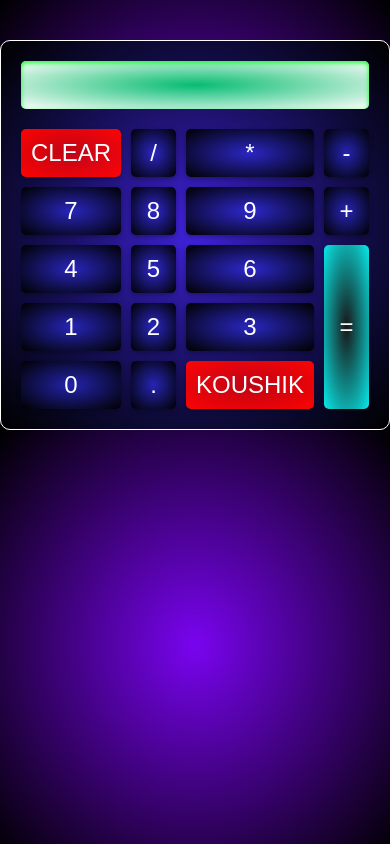
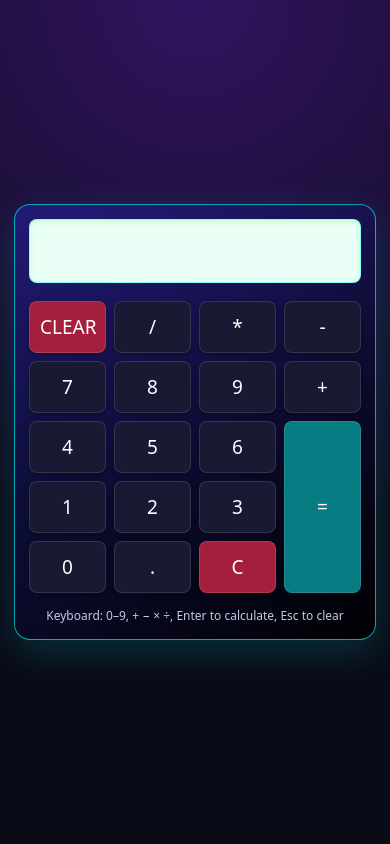
Before and after one commit to koushik4475/calculator, a website: page index.html in a window 390 px wide. Both pictures are taken after a click on the button "CLEAR". Drawn offline with Linux system fonts and the light colour scheme.

Commit message:
feat: add keyboard controls and calculator regression tests (#2)
* test: cover safe calculator expression parsing

* build: add Node.js test script

* feat: support calculator keyboard controls

* fix: improve calculator document semantics and controls

* style: improve responsive calculator accessibility

* fix: keep keyboard controls active from calculator display

* test: cover overflow in arithmetic results

* ci: run calculator regression tests on pull requests

```diff
--- a/index.html
+++ b/index.html
@@ -1,37 +1,48 @@
 <!DOCTYPE html>
 <html lang="en">
 <head>
-    <meta charset="UTF-8">
-    <meta http-equiv="X-UA-Compatible" content="IE=edge">
-    <meta name="viewport" content="width=device-width, initial-scale=1.0">
-    <title>KOUSHIK HY</title>
-    <link rel="stylesheet" href="style.css">
+  <meta charset="UTF-8">
+  <meta name="viewport" content="width=device-width, initial-scale=1.0">
+  <meta name="theme-color" content="#090b16">
+  <meta name="description" content="CyberCalc is a responsive cyberpunk-style calculator for everyday arithmetic.">
+  <title>CyberCalc | Koushik HY</title>
+  <link rel="stylesheet" href="style.css">
 </head>
 <body>
-    <body style="background: repeating-radial-gradient(#7904ef, rgb(0, 0, 0));">
-    <div class="calculator">
-        <input type="text" id="result" readonly>
-        <div class="buttons">
-            <button class="clear">CLEAR</button>
-            <button class="operator">/</button>
-            <button class="operator">*</button>
-            <button class="operator">-</button>
-            <button class="number">7</button>
-            <button class="number">8</button>
-            <button class="number">9</button>
-            <button class="operator">+</button>
-            <button class="number">4</button>
-            <button class="number">5</button>
-            <button class="number">6</button>
-            <button class="equals">=</button>
-            <button class="number">1</button>
-            <button class="number">2</button>
-            <button class="number">3</button>
-            <button class="number">0</button>
-            <button class="decimal">.</button>
-            <button class="clear">KOUSHIK</button>
-        </div>
+  <main class="calculator" aria-label="Calculator">
+    <label class="sr-only" for="result">Calculation display</label>
+    <input
+      type="text"
+      id="result"
+      readonly
+      inputmode="none"
+      autocomplete="off"
+      spellcheck="false"
+      aria-live="polite"
+      aria-label="Calculation display"
+    >
+    <div class="buttons">
+      <button class="clear" type="button" data-action="CLEAR">CLEAR</button>
+      <button class="operator" type="button" aria-label="Divide">/</button>
+      <button class="operator" type="button" aria-label="Multiply">*</button>
+      <button class="operator" type="button" aria-label="Subtract">-</button>
+      <button class="number" type="button">7</button>
+      <button class="number" type="button">8</button>
+      <button class="number" type="button">9</button>
+      <button class="operator" type="button" aria-label="Add">+</button>
+      <button class="number" type="button">4</button>
+      <button class="number" type="button">5</button>
+      <button class="number" type="button">6</button>
+      <button class="equals" type="button">=</button>
+      <button class="number" type="button">1</button>
+      <button class="number" type="button">2</button>
+      <button class="number" type="button">3</button>
+      <button class="number" type="button">0</button>
+      <button class="decimal" type="button">.</button>
+      <button class="clear" type="button" data-action="CLEAR" aria-label="Clear calculator">C</button>
     </div>
-    <script src="index.js"></script>
+    <p class="keyboard-hint">Keyboard: 0–9, + − × ÷, Enter to calculate, Esc to clear</p>
+  </main>
+  <script src="index.js"></script>
 </body>
 </html>
--- a/index.js
+++ b/index.js
@@ -1,27 +1,137 @@
 function evaluateExpression(expression) {
   const tokens = expression.match(/\d+(?:\.\d*)?|\.\d+|[()+\-*/]/g) || [];
-  if (tokens.join("") !== expression.replace(/\s/g, "")) throw new Error("Invalid expression");
+  if (tokens.join("") !== expression.replace(/\s/g, "")) {
+    throw new Error("Invalid expression");
+  }
+
   let index = 0;
-  function peek() { return tokens[index]; }
-  function consume(expected) { if (expected && peek() !== expected) throw new Error("Expected " + expected); return tokens[index++]; }
+
+  function peek() {
+    return tokens[index];
+  }
+
+  function consume(expected) {
+    if (expected && peek() !== expected) {
+      throw new Error("Expected " + expected);
+    }
+    return tokens[index++];
+  }
+
   function primary() {
-    if (peek() === "(") { consume("("); const value = sum(); consume(")"); return value; }
-    if (peek() === "+" || peek() === "-") { const sign = consume(); return (sign === "-" ? -1 : 1) * primary(); }
+    if (peek() === "(") {
+      consume("(");
+      const value = sum();
+      consume(")");
+      return value;
+    }
+
+    if (peek() === "+" || peek() === "-") {
+      const sign = consume();
+      return (sign === "-" ? -1 : 1) * primary();
+    }
+
     const token = consume();
-    if (token === undefined || !/^\d+(?:\.\d*)?$|^\.\d+$/.test(token)) throw new Error("Expected number");
-    const value = Number(token); if (!Number.isFinite(value)) throw new Error("Invalid number"); return value;
+    if (token === undefined || !/^\d+(?:\.\d*)?$|^\.\d+$/.test(token)) {
+      throw new Error("Expected number");
+    }
+
+    const value = Number(token);
+    if (!Number.isFinite(value)) throw new Error("Invalid number");
+    return value;
   }
-  function product() { let value = primary(); while (peek() === "*" || peek() === "/") { const op = consume(), right = primary(); if (op === "/" && right === 0) throw new Error("Division by zero"); value = op === "*" ? value * right : value / right; } return value; }
-  function sum() { let value = product(); while (peek() === "+" || peek() === "-") { const op = consume(), right = product(); value = op === "+" ? value + right : value - right; } return value; }
-  if (!tokens.length) throw new Error("Empty expression"); const result = sum(); if (index !== tokens.length || !Number.isFinite(result)) throw new Error("Invalid expression"); return result;
+
+  function product() {
+    let value = primary();
+    while (peek() === "*" || peek() === "/") {
+      const operator = consume();
+      const right = primary();
+      if (operator === "/" && right === 0) throw new Error("Division by zero");
+      value = operator === "*" ? value * right : value / right;
+    }
+    return value;
+  }
+
+  function sum() {
+    let value = product();
+    while (peek() === "+" || peek() === "-") {
+      const operator = consume();
+      const right = product();
+      value = operator === "+" ? value + right : value - right;
+    }
+    return value;
+  }
+
+  if (!tokens.length) throw new Error("Empty expression");
+  const result = sum();
+  if (index !== tokens.length || !Number.isFinite(result)) {
+    throw new Error("Invalid expression");
+  }
+  return result;
 }
+
 if (typeof document !== "undefined") {
-  const buttons = document.querySelectorAll("button"), result = document.getElementById("result"); let justEvaluated = false;
-  buttons.forEach(button => button.addEventListener("click", () => {
-    const value = button.textContent.trim();
-    if (value === "CLEAR" || value === "KOUSHIK") { result.value = ""; justEvaluated = false; }
-    else if (value === "=") { try { result.value = String(evaluateExpression(result.value)); } catch { result.value = "Error"; } justEvaluated = true; }
-    else { if (result.value === "Error" || justEvaluated) result.value = ""; result.value += value; justEvaluated = false; }
-  }));
+  const buttons = document.querySelectorAll("button");
+  const result = document.getElementById("result");
+  let justEvaluated = false;
+
+  function applyInput(value) {
+    if (value === "CLEAR") {
+      result.value = "";
+      justEvaluated = false;
+      return;
+    }
+
+    if (value === "=") {
+      try {
+        result.value = String(evaluateExpression(result.value));
+      } catch {
+        result.value = "Error";
+      }
+      justEvaluated = true;
+      return;
+    }
+
+    if (result.value === "Error" || justEvaluated) result.value = "";
+    result.value += value;
+    justEvaluated = false;
+  }
+
+  buttons.forEach((button) => {
+    button.addEventListener("click", () => {
+      const value = button.dataset.action || button.textContent.trim();
+      applyInput(value);
+    });
+  });
+
+  document.addEventListener("keydown", (event) => {
+    if (event.altKey || event.ctrlKey || event.metaKey) return;
+    if (event.target instanceof HTMLElement &&
+        event.target.matches("input:not([readonly]), textarea, select, [contenteditable='true']")) {
+      return;
+    }
+
+    const keyMap = {
+      Enter: "=",
+      "=": "=",
+      Escape: "CLEAR",
+    };
+    let value = keyMap[event.key];
+
+    if (/^[0-9()+\-*/.]$/.test(event.key)) value = event.key;
+    if (event.key === "Backspace") {
+      event.preventDefault();
+      result.value = result.value === "Error" ? "" : result.value.slice(0, -1);
+      justEvaluated = false;
+      return;
+    }
+
+    if (value !== undefined) {
+      event.preventDefault();
+      applyInput(value);
+    }
+  });
 }
-if (typeof module !== "undefined") module.exports = { evaluateExpression };
+
+if (typeof module !== "undefined") {
+  module.exports = { evaluateExpression };
+}
--- a/style.css
+++ b/style.css
@@ -1,70 +1,139 @@
 * {
   box-sizing: border-box;
+}
+
+html,
+body {
+  min-height: 100%;
+}
+
+body {
+  min-height: 100vh;
   margin: 0;
+  display: grid;
+  place-items: center;
+  padding: 24px;
+  background: radial-gradient(circle at top, #31145f 0%, #090b16 65%);
+  color: #f7f7ff;
+  font-family: system-ui, -apple-system, BlinkMacSystemFont, "Segoe UI", sans-serif;
 }
 
 .calculator {
-    background: repeating-radial-gradient(#2d2ddbb8, rgb(0, 0, 0));
+  width: min(100%, 400px);
   padding: 20px;
-    max-width: 400px;
-    margin: 0 auto;
-    border: solid 1px #ffffff;
-    box-shadow: 4 5px 8px rgb(5, 255, 247);
-    border-radius: 10px;
-    margin-top: 40px;
+  border: 1px solid rgba(0, 247, 255, 0.65);
+  border-radius: 16px;
+  background: linear-gradient(145deg, rgba(45, 45, 219, 0.38), rgba(0, 0, 0, 0.88));
+  box-shadow: 0 12px 40px rgba(0, 247, 255, 0.16);
 }
 
-  #result{
-    background: repeating-radial-gradient(#00ff7bb8, rgb(255, 255, 255));
+#result {
   width: 100%;
-      padding: 10px;
-      font-size: 24px;
-      border: none;
-      box-shadow: 0 2px 5px rgb(12, 252, 40) inset;
-      border-radius: 5px;
+  min-height: 64px;
+  padding: 12px 14px;
+  border: 1px solid rgba(0, 247, 255, 0.4);
+  border-radius: 8px;
+  background: #eafff5;
+  color: #101820;
+  box-shadow: inset 0 2px 5px rgba(12, 252, 40, 0.18);
+  font: 600 28px/1.2 ui-monospace, SFMono-Regular, Consolas, monospace;
+  text-align: right;
 }
 
-  .buttons{
+.buttons {
   display: grid;
-      grid-template-columns: repeat(4, 1fr);
-      grid-gap: 10px;
-      margin-top: 20px;
+  grid-template-columns: repeat(4, minmax(0, 1fr));
+  gap: 10px;
+  margin-top: 18px;
 }
 
-  button{
+button {
+  min-width: 0;
+  min-height: 56px;
   padding: 10px;
-      font-size: 24px;
-      border: none;
+  border: 1px solid rgba(255, 255, 255, 0.12);
+  border-radius: 8px;
+  background: #171a32;
+  color: #fff;
   box-shadow: 0 2px 5px rgba(0, 0, 0, 0.3);
-      border-radius: 5px;
+  font: inherit;
+  font-size: 21px;
   cursor: pointer;
-      transition: background-color 0.3s ease;
-
+  transition: background-color 150ms ease, border-color 150ms ease, transform 150ms ease;
 }
 
-  button:hover{
-      background-color: #f1eaea;
+button:hover {
+  background: #292e53;
+  border-color: rgba(0, 247, 255, 0.65);
 }
 
-  .clear{
-    background: repeating-radial-gradient(#ff0000b8, rgb(252, 4, 4));
-      color: #fff;
+button:active {
+  transform: translateY(1px);
 }
 
-  .number, .decimal{
-    background: repeating-radial-gradient(#2d2ddbb8, rgb(0, 0, 0));
-      color: white;
-
-
+button:focus-visible {
+  outline: 3px solid #00f7ff;
+  outline-offset: 3px;
 }
 
-  .operator{
-      background: repeating-radial-gradient(#2d2ddbb8, rgb(0, 0, 0));
-      color: #fff;
+.clear {
+  background: #a51f3d;
 }
 
-  .equals{
-    background: repeating-radial-gradient(#171717, rgb(10, 234, 234));
+.clear:hover {
+  background: #c92b4d;
+}
+
+.equals {
   grid-row: span 3;
-      color: #ffffff;
+  background: #087c83;
 }
+
+.equals:hover {
+  background: #099da5;
+}
+
+.keyboard-hint {
+  margin: 14px 0 0;
+  color: #c4c9e5;
+  font-size: 12px;
+  line-height: 1.5;
+  text-align: center;
+}
+
+.sr-only {
+  position: absolute;
+  width: 1px;
+  height: 1px;
+  padding: 0;
+  margin: -1px;
+  overflow: hidden;
+  clip: rect(0, 0, 0, 0);
+  white-space: nowrap;
+  border: 0;
+}
+
+@media (max-width: 420px) {
+  body {
+    padding: 14px;
+  }
+
+  .calculator {
+    padding: 14px;
+  }
+
+  .buttons {
+    gap: 8px;
+  }
+
+  button {
+    min-height: 52px;
+    font-size: 19px;
+  }
+}
+
+@media (prefers-reduced-motion: reduce) {
+  button {
+    transition: none;
+  }
+}
```
Also changed, not shown: package.json (added, +9 -0 lines), tests/evaluate-expression.test.js (added, +34 -0 lines), .github/workflows/ci.yml (added). Lines whose indentation alone changed are shown as unchanged.
